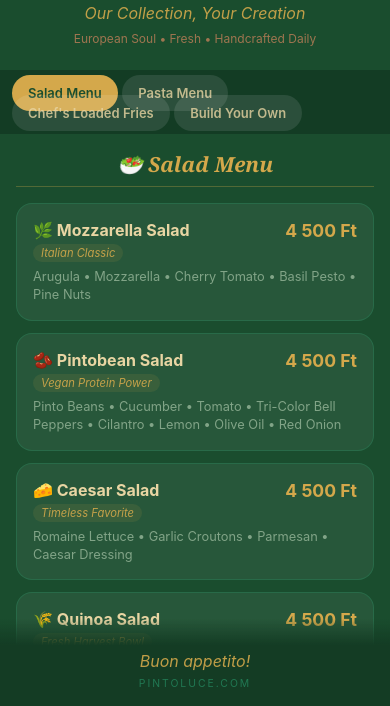
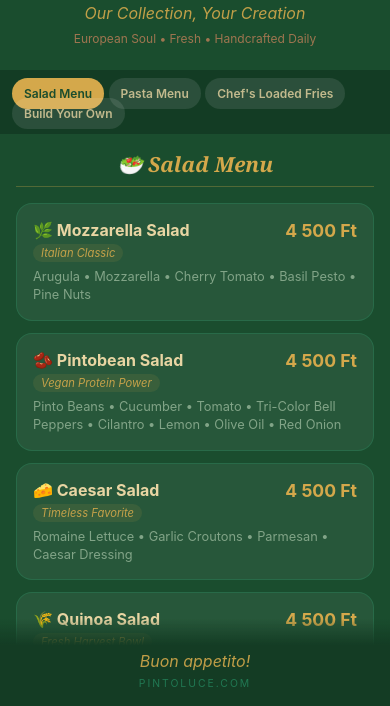
Before and after one commit to OPAMIDI/pintoluce-menu, a plain HTML site: page index.html in a window 390 px wide. Shown: the part 137-843 px from the top of the page. Drawn offline with Linux system fonts and the light colour scheme.

Commit message:
Update index.html

```diff
--- a/index.html
+++ b/index.html
@@ -144,6 +144,19 @@
         .lang-content { display: none; }
         body.lang-en .lang-content.lang-en { display: block; }
         body.lang-hu .lang-content.lang-hu { display: block; }
+
+        /* FIX: make tabs wrap instead of overlapping on small screens */
+@media (max-width: 600px) {
+    .tabs {
+        flex-wrap: wrap;      /* allow 2 rows instead of squishing */
+        justify-content: center;
+    }
+    .tabs a {
+        padding: 8px 12px;    /* slightly smaller pills */
+        font-size: 12px;
+    }
+}
+
     </style>
 </head>
 
```
